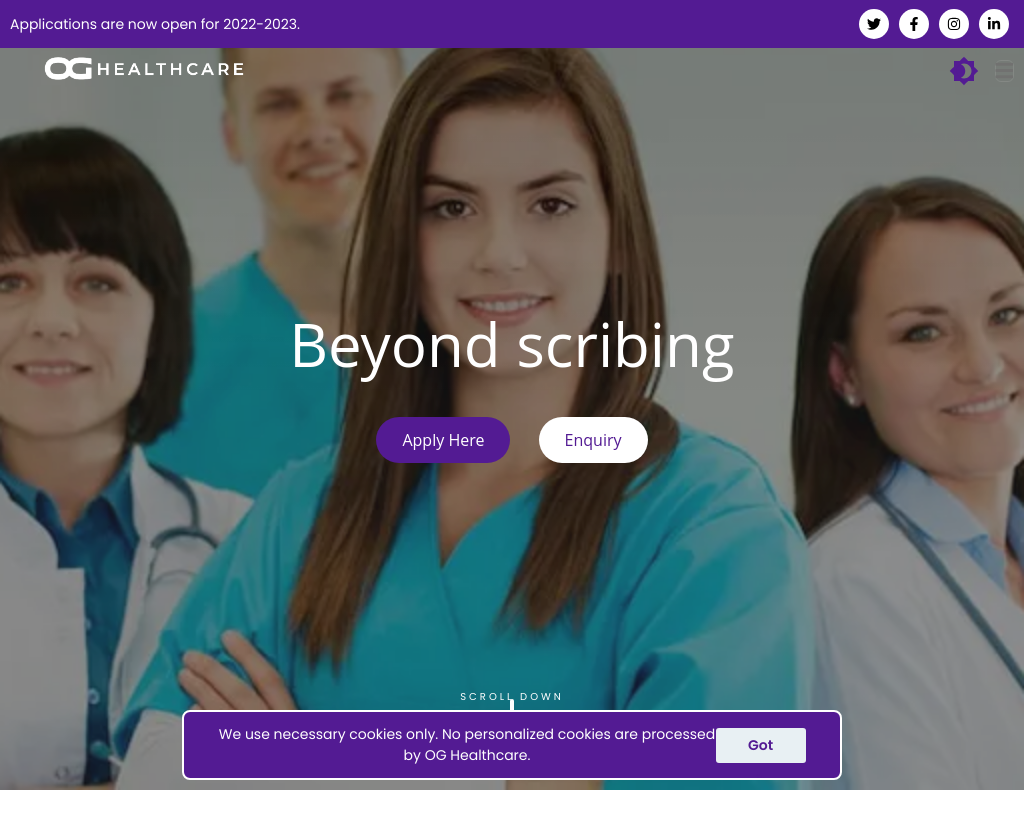
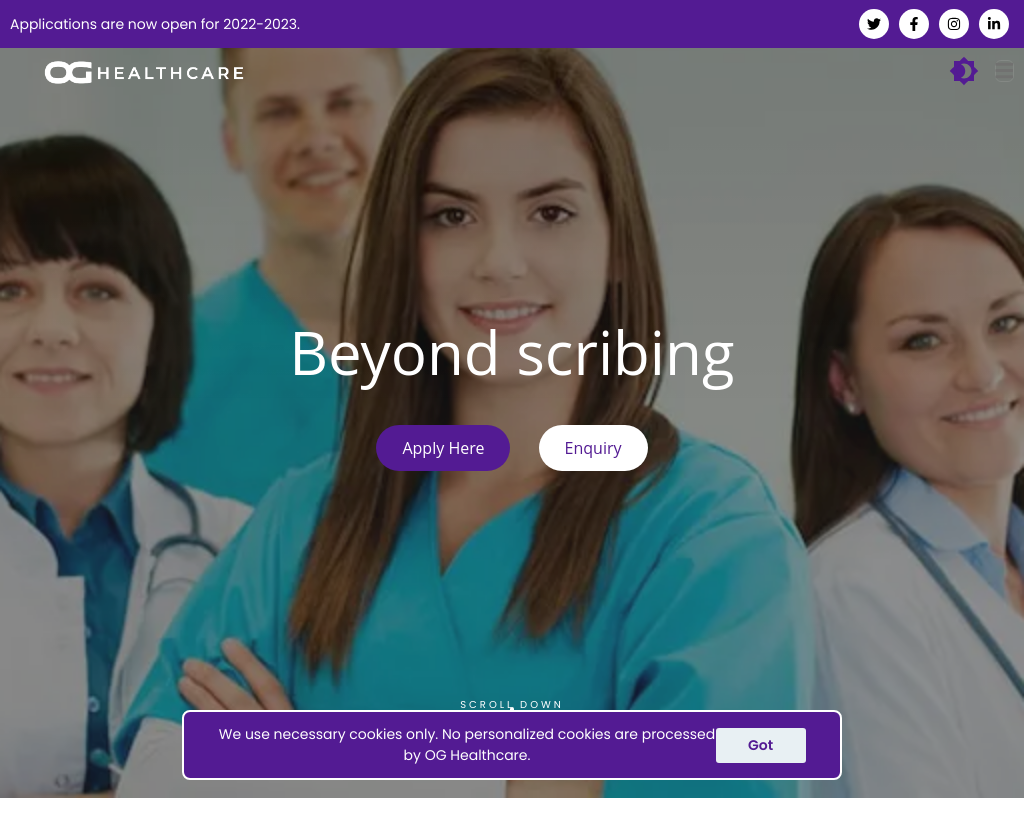
Before and after one commit to vibilk/oghealthcaredev, a PHP site: page / in a window 1024 px wide. Shown: the top 836 px of the page. Run offline with PHP 8.4, Linux system fonts and the light colour scheme.

Commit message:
Update main.css

```diff
--- a/assets/css/main.css
+++ b/assets/css/main.css
@@ -3565,6 +3565,9 @@ color: #fff !important;
     .header_logo {
         padding-top: 8px;
     }
+    #header_section nav {
+    padding: 4px 16px !important;
+}
     #main_nav {
         padding-bottom: 10px;
         height: calc(100vh - 100px);
@@ -3584,6 +3587,9 @@ color: #fff !important;
 
 
 @media (min-width:769px) and (max-width:992px) {
+    #header_section nav {
+        padding: 4px 16px !important;
+    }
     #main_nav {
         padding-bottom: 10px;
         height: calc(100vh - 96px);
```
